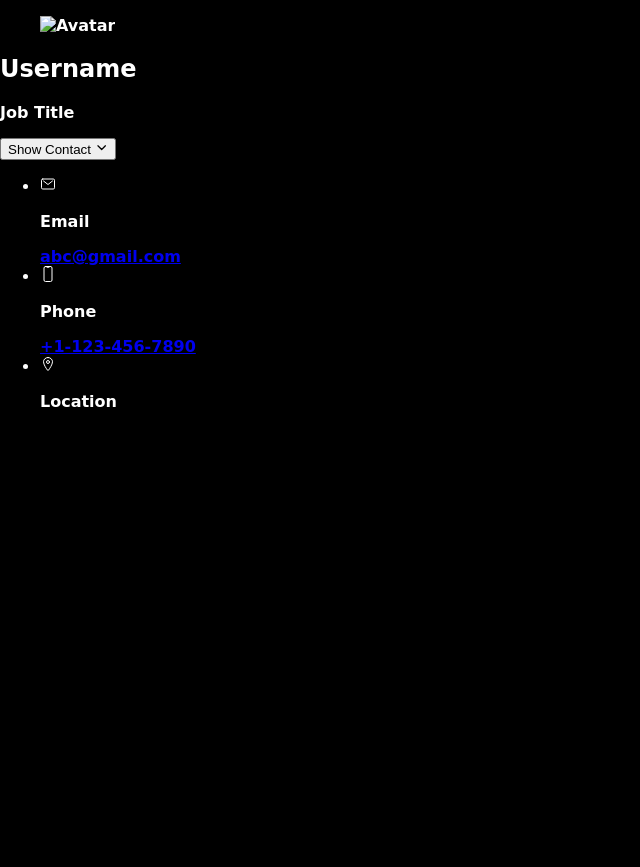
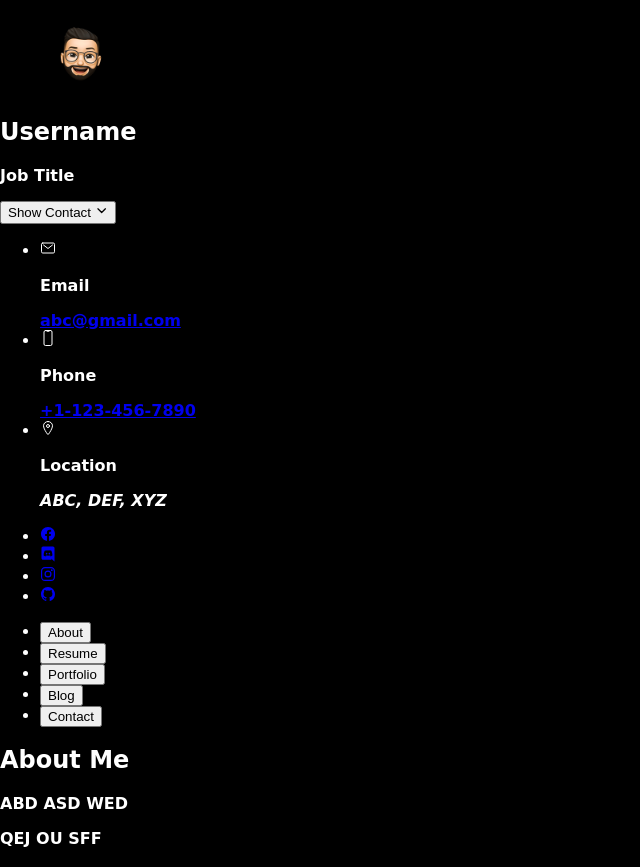
Before and after one commit to yoyozaemon/Simple-Personal-Webpage-Sample, a plain HTML site: page 5/index.html in a window 1280 px wide. Shown: the whole page, without its empty margins (0-640 px from the left). Before the commit the page ends 800 px from the top, so only its background shows below. Drawn offline with nearby package versions, Linux system fonts and the light colour scheme; files that its build step writes are made by us from their sources.

Commit message:
Update index.html

```diff
--- a/5/index.html
+++ b/5/index.html
@@ -27,11 +27,11 @@
             <aside class="sidebar" data-sidebar>
                 <div class="sidebar-info">
                     <figure class="avatar-box">
-                        <img src="./img/avatar.jpg" alt="Avatar" class="avatar">
+                        <img src="./img/my-avatar.png" alt="Avatar" width="80">
                     </figure>
                     <div class="info-content">
                         <h1 class="name" title="Username">Username</h1>
-                        <p class="job-title">Job Title</p>
+                        <p class="title">Job Title</p>
                     </div>
                     <button class="info_more-btn" data-sidebar-btn>
                         <span>Show Contact</span>
@@ -39,7 +39,7 @@
                     </button>
                 </div>
 
-                <div class="icon-box">
+                <div class="sidebar-info_more">
                     <div class="separator"></div>
                     <ul class="contacts-list">
                         <li class="contact-item">
@@ -66,12 +66,77 @@
                             </div>
                             <div class="contact-info">
                                 <p class="contact-title">Location</p>
-                                <address> </address>
+                                <address> ABC, DEF, XYZ</address>
                             </div>
+                        </li>
+                    </ul>
+
+                    <div class="separator"></div>
+                    <ul class="social-list" >
+                        <li class="social-item">
+                            <a href="#" class="social-link">
+                                <ion-icon name="logo-facebook"></ion-icon>
+                            </a>
+                        </li>
+                        <li class="social-item">
+                            <a href="#" class="social-link">
+                                <ion-icon name="logo-discord"></ion-icon>
+                            </a>
+                        </li>
+                        <li class="social-item">
+                            <a href="#" class="social-link">
+                                <ion-icon name="logo-instagram"></ion-icon>
+                            </a>
+                        </li>
+                        <li class="social-item">
+                            <a href="#" class="social-link">
+                                <ion-icon name="logo-github"></ion-icon>
+                            </a>
                         </li>
                     </ul>
                 </div>
             </aside>
+
+            <!--Main Content-->
+            <div class="main-content">
+
+                <!--navigation bar-->
+                <nav class="navbar">
+                    <ul class="navbar-list">
+                        <li class="navbar-item">
+                            <button class="navbar-link" data-nav-link>About</button>
+                        </li>
+                        <li class="navbar-item">
+                            <button class="navbar-link" data-nav-link>Resume</button>
+                        </li>
+                        <li class="navbar-item">
+                            <button class="navbar-link" data-nav-link>Portfolio</button>
+                        </li>
+                        <li class="navbar-item">
+                            <button class="navbar-link" data-nav-link>Blog</button>
+                        </li>
+                        <li class="navbar-item">
+                            <button class="navbar-link" data-nav-link>Contact</button>
+                        </li>
+                    </ul>
+                </nav>
+
+                <!--About-->
+                <article class ="about active" data-page="about">
+                    <header>
+                        <h2 class="title">About Me</h2>
+                    </header>
+                    <section class="about-text">
+                        <p> ABD ASD WED </p>
+                        <p>QEJ OU SFF</p>
+                    </section>
+
+                    <!--Service-->
+                    <section class="service">
+                        <h3></h3>
+                    </section>
+                </article>
+            </div>
         </main>
 
         <!--Javascript-->
```
